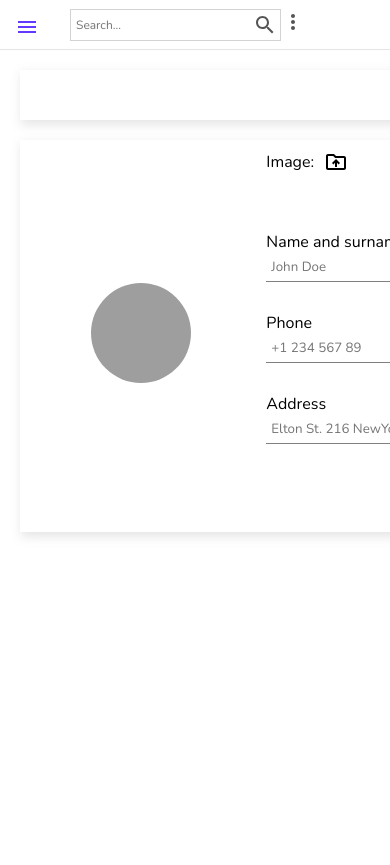
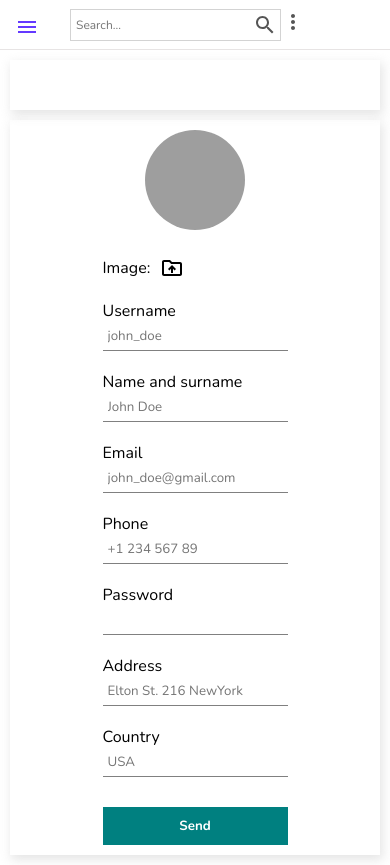
Before and after one commit to ritunk/react-dashboard, a React (Create React App) app: page /users/new in a window 390 px wide. Before the commit the page ends 844 px from the top, so only its background shows below. Built offline with nearby package versions, Linux system fonts and the light colour scheme; grey boxes are pictures that could not be loaded.

Commit message:
new section responsive

```diff
--- a/src/Pages/new/new.scss
+++ b/src/Pages/new/new.scss
@@ -1,6 +1,10 @@
 .new {
   width: 100%;
   display: flex;
+
+   @media (max-width: 768px){
+      flex-direction: column;
+   }
 
   .newContainer {
     flex: 6;
@@ -75,3 +79,112 @@
     }
   }
 }
+
+
+.new {
+  width: 100%;
+  display: flex;
+
+  @media (max-width: 768px) {
+    flex-direction: column;
+  }
+
+  .newContainer {
+    flex: 6;
+
+    @media (max-width: 768px) {
+      width: 100%;
+    }
+
+    .top,
+    .bottom {
+      -webkit-box-shadow: 2px 4px 10px 1px rgba(0, 0, 0, 0.47);
+      box-shadow: 2px 4px 10px 1px rgba(201, 201, 201, 0.47);
+      padding: 10px;
+      margin: 20px;
+      display: flex;
+
+      @media (max-width: 768px) {
+        flex-direction: column;
+        margin: 10px;
+      }
+
+      h1 {
+        color: lightgray;
+        font-size: 20px;
+      }
+
+      .left {
+        flex: 1;
+        text-align: center;
+
+        img {
+          width: 100px;
+          height: 100px;
+          border-radius: 50%;
+          object-fit: cover;
+        }
+      }
+
+      .right {
+        flex: 2;
+
+        @media (max-width: 768px) {
+          margin-top: 20px;
+        }
+
+        form {
+          display: flex;
+          flex-wrap: wrap;
+          gap: 30px;
+          justify-content: space-around;
+
+          @media (max-width: 768px) {
+            flex-direction: column;
+            gap: 20px;
+          }
+
+          .formInput {
+            width: 40%;
+
+            @media (max-width: 768px) {
+              width: 100%;
+            }
+
+            label {
+              display: flex;
+              align-items: center;
+              gap: 10px;
+
+              .icon {
+                cursor: pointer;
+              }
+            }
+
+            input {
+              width: 100%;
+              padding: 5px;
+              border: none;
+              border-bottom: 1px solid gray;
+            }
+          }
+
+          button {
+            width: 150px;
+            padding: 10px;
+            border: none;
+            background-color: teal;
+            color: white;
+            font-weight: bold;
+            cursor: pointer;
+            margin-top: 10px;
+
+            @media (max-width: 768px) {
+              width: 100%;
+            }
+          }
+        }
+      }
+    }
+  }
+}
```
Also changed, not shown: src/Pages/new/New.jsx (+64 -11 lines).
